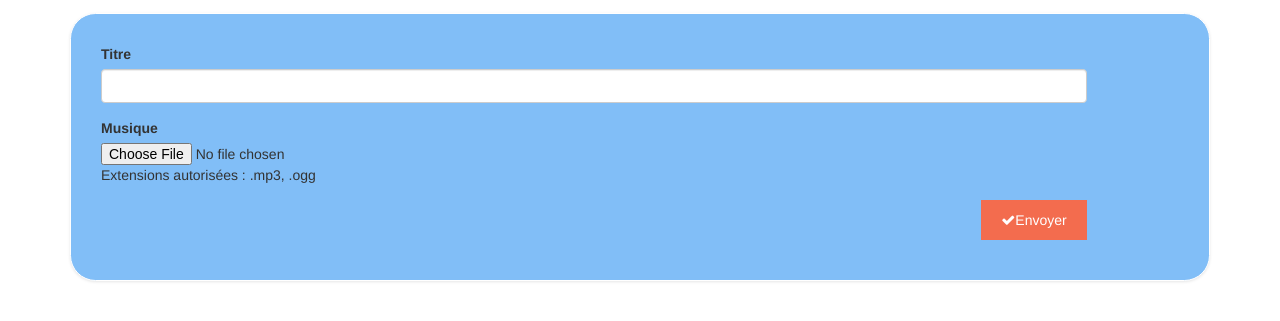
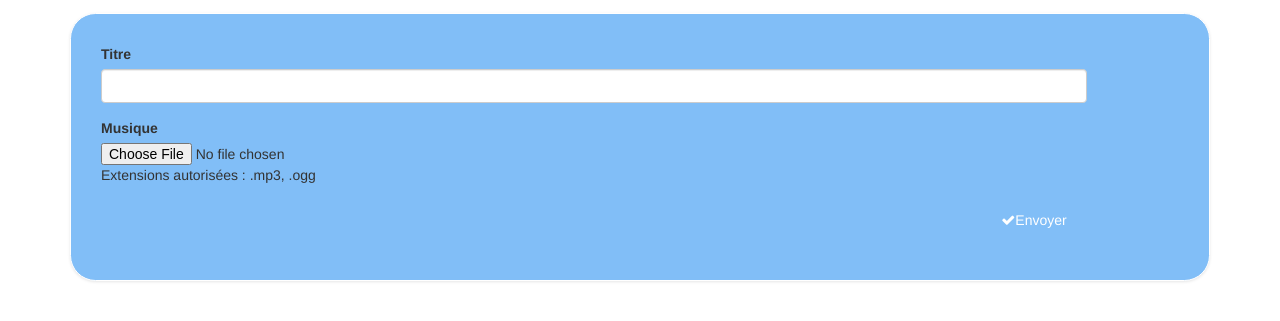
Before and after one commit to NicolasRocher/IIM-GITHUB, a PHP site: page /add_music.php in a window 1280 px wide. Shown: the part 144-465 px from the top of the page. Run offline with PHP 8.4, Linux system fonts and the light colour scheme.

Commit message:
Block valid color

```diff
--- a/view/css/main.css
+++ b/view/css/main.css
@@ -282,7 +282,7 @@ p.account a {
 	border: none;
 	padding: 10px 20px;
 	color: white;
-	background-color: #f36c4e;
+	background-color: #81BEF7;
 }
 
 .image:before {
```
